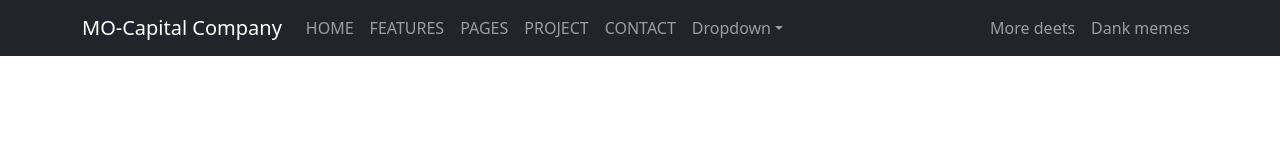
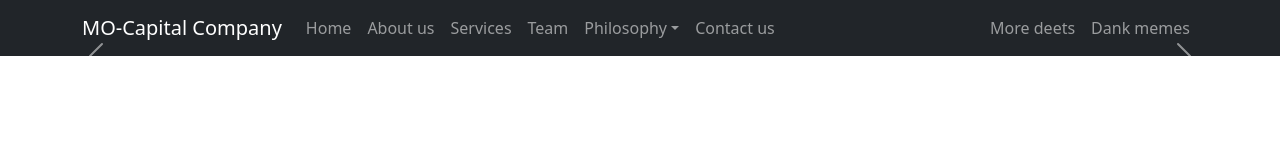
Before and after one commit to bonfacemasira/MO-Capital-Company, a React (Create React App) app: page / in a window 1280 px wide. Shown: the top 160 px of the page. Built offline with nearby package versions, Linux system fonts and the light colour scheme.

Commit message:
edit navbar

```diff
--- a/src/components/LandingPage.js
+++ b/src/components/LandingPage.js
@@ -1,10 +1,12 @@
 import React from "react";
+import { Carousel } from "react-bootstrap";
 import NavBar from "./NavBar";
 
 function LandingPage() {
   return (
     <div>
       <NavBar />
+      <Carousel />
     </div>
   );
 }
--- a/src/components/NavBar.js
+++ b/src/components/NavBar.js
@@ -9,22 +9,16 @@ function NavBar() {
         <Navbar.Toggle aria-controls="responsive-navbar-nav" />
         <Navbar.Collapse id="responsive-navbar-nav">
           <Nav className="me-auto">
-            <Nav.Link href="#home">HOME</Nav.Link>
-            <Nav.Link href="#features">FEATURES</Nav.Link>
-            <Nav.Link href="#pages">PAGES</Nav.Link>
-            <Nav.Link href="#project">PROJECT</Nav.Link>
-            <Nav.Link href="#contact">CONTACT</Nav.Link>
-            <NavDropdown title="Dropdown" id="collasible-nav-dropdown">
-              <NavDropdown.Item href="#action/3.1">Action</NavDropdown.Item>
-              <NavDropdown.Item href="#action/3.2">
-                Another action
-              </NavDropdown.Item>
-              <NavDropdown.Item href="#action/3.3">Something</NavDropdown.Item>
-              <NavDropdown.Divider />
-              <NavDropdown.Item href="#action/3.4">
-                Separated link
-              </NavDropdown.Item>
+            <Nav.Link href="#home">Home</Nav.Link>
+            <Nav.Link href="#features">About us</Nav.Link>
+            <Nav.Link href="#pages">Services</Nav.Link>
+            {/* <Nav.Link href="#project">Philosophy</Nav.Link> */}
+            <Nav.Link href="#project">Team</Nav.Link>
+            <NavDropdown title="Philosophy" id="collasible-nav-dropdown">
+              <NavDropdown.Item href="#action/3.1">Projects</NavDropdown.Item>
+              <NavDropdown.Item href="#action/3.2">Shop</NavDropdown.Item>
             </NavDropdown>
+            <Nav.Link href="#contact">Contact us</Nav.Link>
           </Nav>
           <Nav>
             <Nav.Link href="#deets">More deets</Nav.Link>
@@ -35,17 +29,6 @@ function NavBar() {
         </Navbar.Collapse>
       </Container>
     </Navbar>
-
-    //   <header>MO-Capital Company</header>
-    //   <div>
-    //     <ul>
-    //       <li>HOME</li>
-    //       <li>FEATURES</li>
-    //       <li>PAGES</li>
-    //       <li>PROJECT</li>
-    //       <li>CONTACT</li>
-    //     </ul>
-    //   </div>
   );
 }
 
```
Also changed, not shown: src/components/Carousel.js (added, +13 -0 lines), src/images/carousel.png (added).
